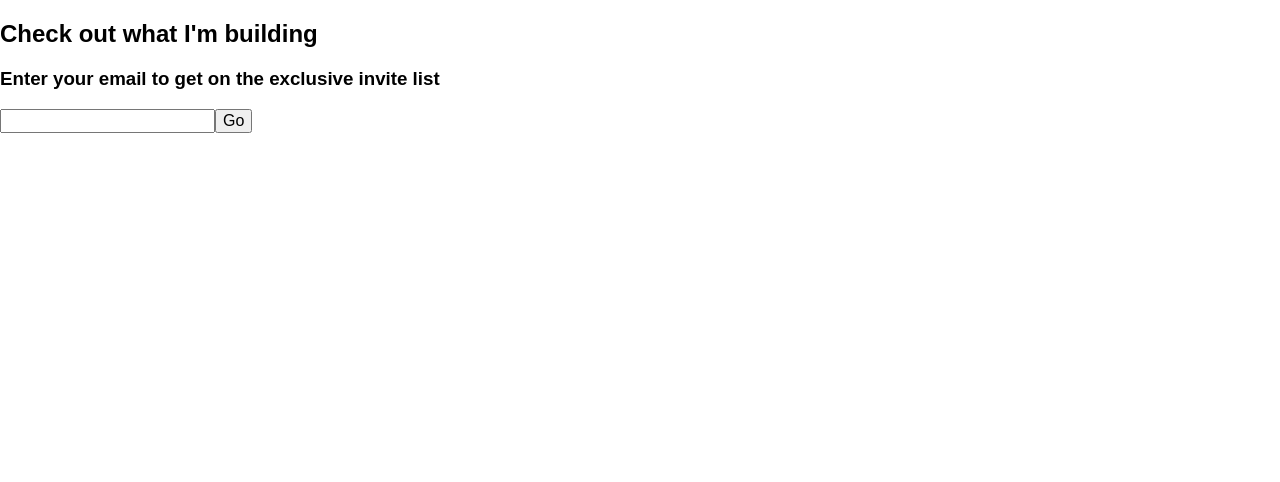
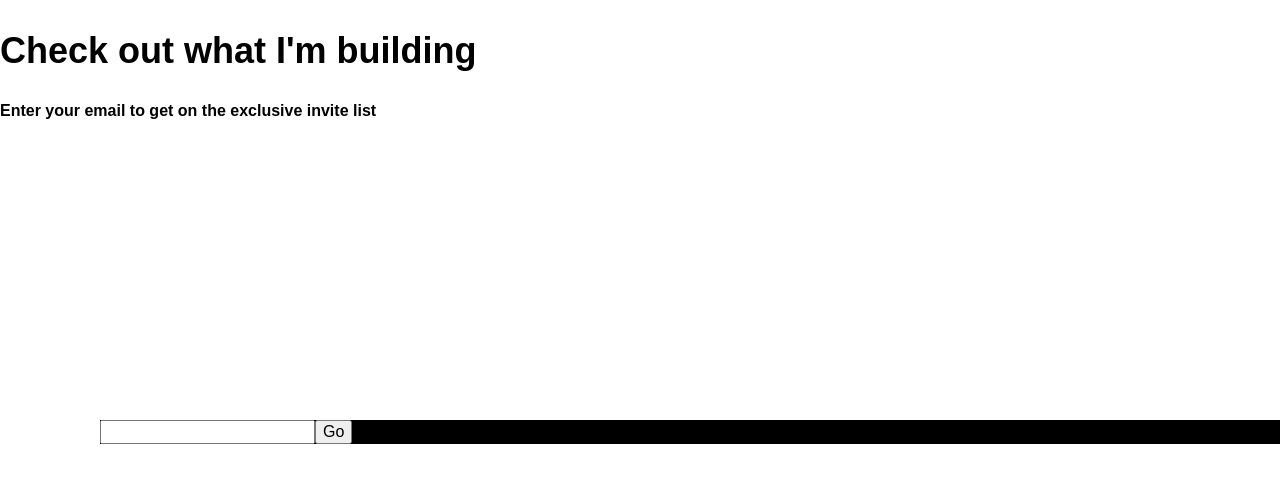
Before and after one commit to zahschag/Zahscha-Gonzalez-Portfolio, a plain HTML site: page home.html in a window 1280 px wide. Drawn offline with Linux system fonts and the light colour scheme.

Commit message:
Inline style added
Inline style was added to the heading and the form. These will later be added to the home-style.css document for html optimization.

```diff
--- a/home.html
+++ b/home.html
@@ -8,9 +8,9 @@
 <body>
 	<div id="container">
 	<div id="subscribe">
-		<h2>Check out what I'm building</h2>
-		<h3>Enter your email to get on the exclusive invite list</h3>
-		<form>
+		<h2 style="font-size:36px;">Check out what I'm building</h2>
+		<h3 style="font-size:16px;">Enter your email to get on the exclusive invite list</h3>
+		<form style="margin-left:100px; margin-top:300px;background-color:#000;">
 			<input type="email" name="email"/><input type="button" name="submit" value="Go">
 		</form>
 	</div>
```
